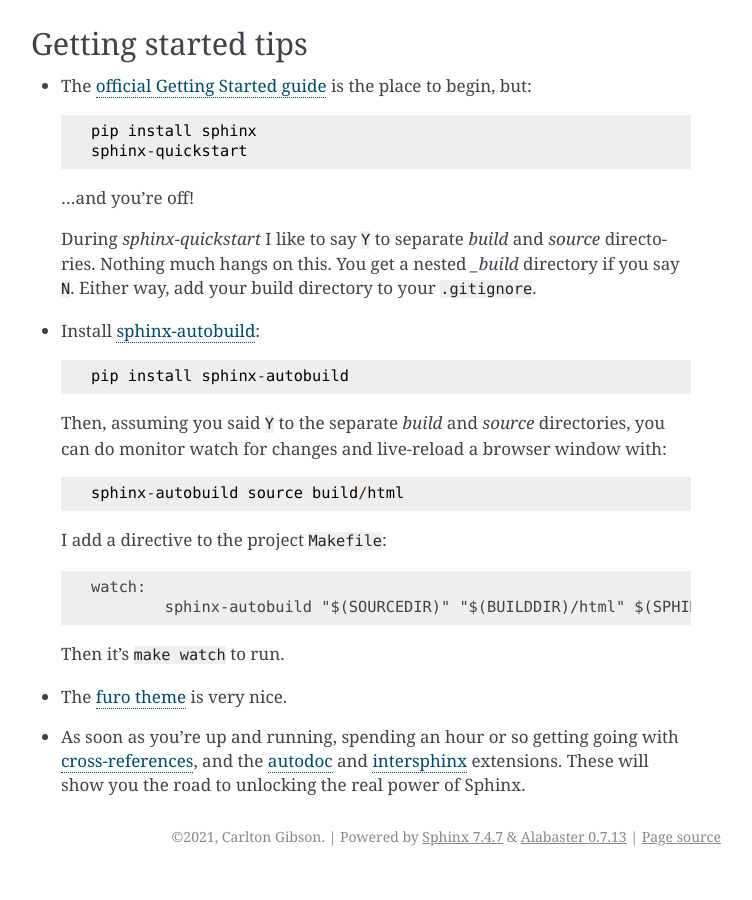
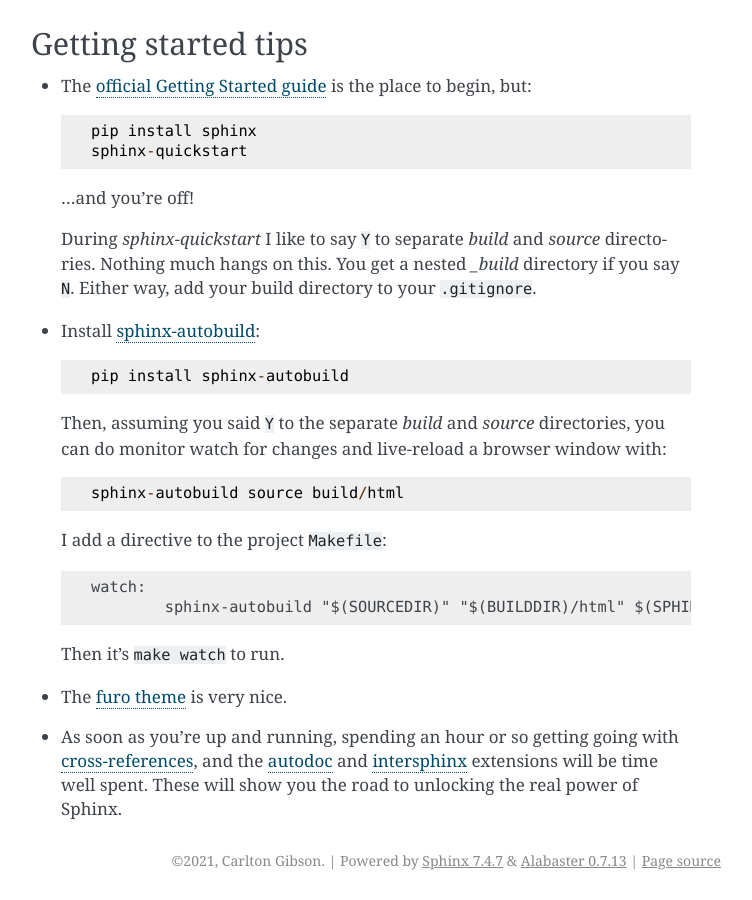
Before and after one commit to carltongibson/notes, a Sphinx documentation site: the page built from source/sphinx/index.rst, in a window 1280 px wide and 900 px high, scrolled down 3065 px. Shown: the whole window, without its empty margins (389-1141 px from the left). Built offline with Sphinx 7.4.7, drawn with Linux system fonts in a browser that asks for light colours; before the commit the page ends 3941 px from its top, so only the background shows below that.

Commit message:
Adjusted last paragraph text.

```diff
--- a/source/sphinx/index.rst
+++ b/source/sphinx/index.rst
@@ -203,8 +203,9 @@
 * The `furo theme`_ is very nice.
 
 * As soon as you're up and running, spending an hour or so getting going with
-  `cross-references`_, and the `autodoc`_ and `intersphinx`_ extensions. These
-  will show you the road to unlocking the real power of Sphinx.
+  `cross-references`_, and the `autodoc`_ and `intersphinx`_ extensions will
+  be time well spent. These will show you the road to unlocking the real power
+  of Sphinx.
 
 .. _MyST Parser: https://myst-parser.readthedocs.io/en/latest/
 .. _official Getting Started guide: https://www.sphinx-doc.org/en/master/usage/quickstart.html
```
